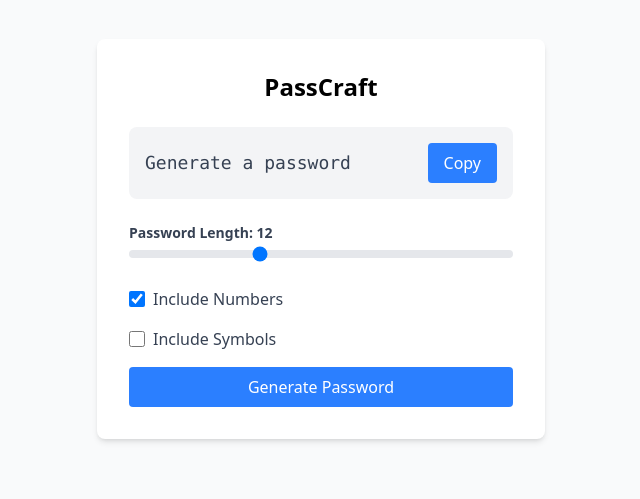
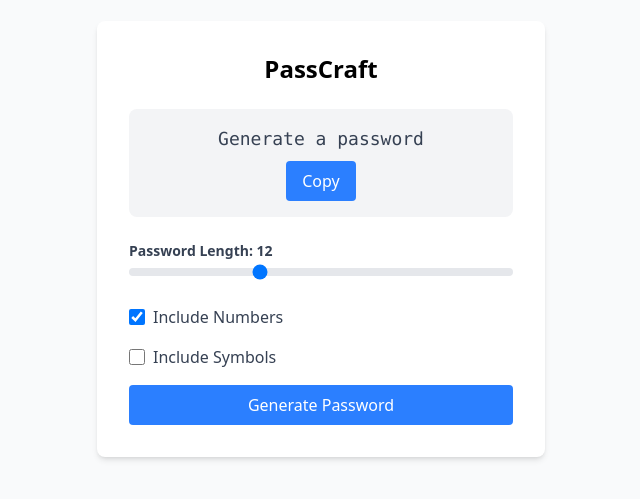
Before and after one commit to Espadv69/PassCraft, a React (Vite) app: page / in a window 1280 px wide. Shown: the part 161-660 px from the top of the page, without its empty margins (319-959 px from the left). Built offline with nearby package versions, Linux system fonts and the light colour scheme; the HTML template or start-up script is replaced by a standard one.

Commit message:
Refactor PasswordDisplay layout for improved styling and spacing

```diff
--- a/src/components/PasswordDisplay.jsx
+++ b/src/components/PasswordDisplay.jsx
@@ -10,7 +10,7 @@ const PasswordDisplay = ({ password }) => {
 
   return (
     <div className="mb-6">
-      <div className="flex items-center justify-between bg-gray-100 p-4 rounded-lg">
+      <div className="flex flex-col items-center justify-between gap-2 bg-gray-100 p-4 rounded-lg">
         <span className="text-lg font-mono text-gray-700">
           {password || 'Generate a password'}
         </span>
```
